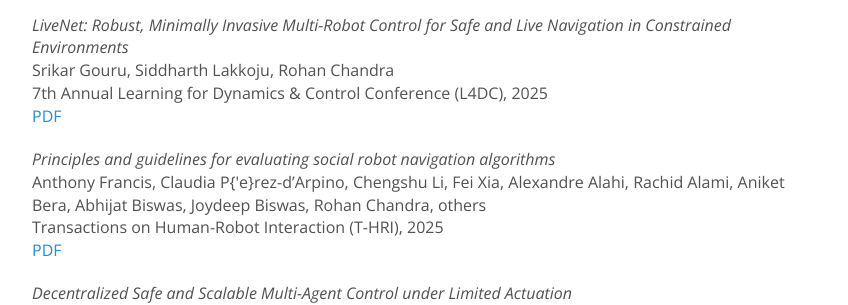
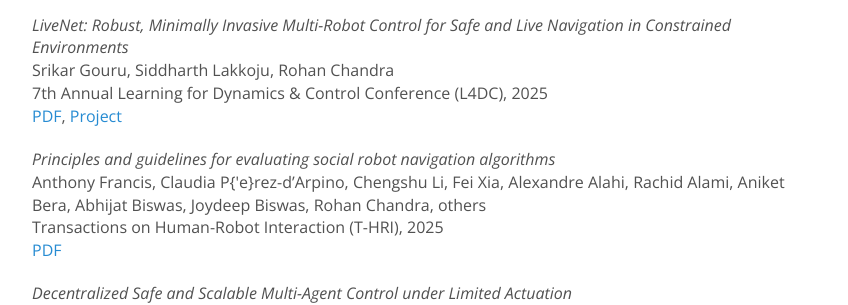
Before and after one commit to CRAL-UVA/CRAL-UVA.github.io, a Jekyll site: the page built from publications.md, in a window 1280 px wide and 900 px high. Shown: the part 348-653 px from the top of the window, without its empty margins (223-1071 px from the left). Built offline with Jekyll 4.4.1, drawn with Linux system fonts in a browser that asks for light colours; nearby versions of some CDN libraries; comment, search, counter and statistics services are not loaded.

Commit message:
updated rlc paper

```diff
--- a/publications.md
+++ b/publications.md
@@ -22,7 +22,7 @@
 _LiveNet: Robust, Minimally Invasive Multi-Robot Control for Safe and Live Navigation in Constrained Environments_<br>
 Srikar Gouru, Siddharth Lakkoju, Rohan Chandra<br>
 7th Annual Learning for Dynamics & Control Conference (L4DC), 2025<br>
- [PDF](https://livenet-uva.github.io/)
+ [PDF](https://livenet-uva.github.io/), [Project](https://livenet-uva.github.io/)
 
 _Principles and guidelines for evaluating social robot navigation algorithms_<br>
 Anthony Francis, Claudia P{\'e}rez-d'Arpino, Chengshu Li, Fei Xia, Alexandre Alahi, Rachid Alami, Aniket Bera, Abhijat Biswas, Joydeep Biswas, Rohan Chandra, others<br>
```
